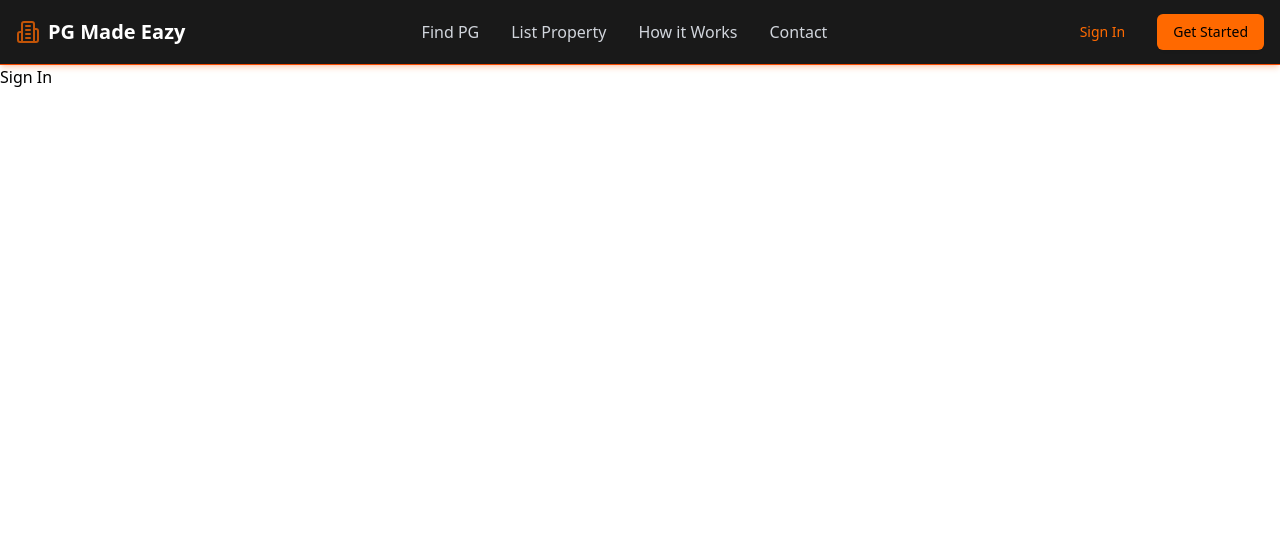
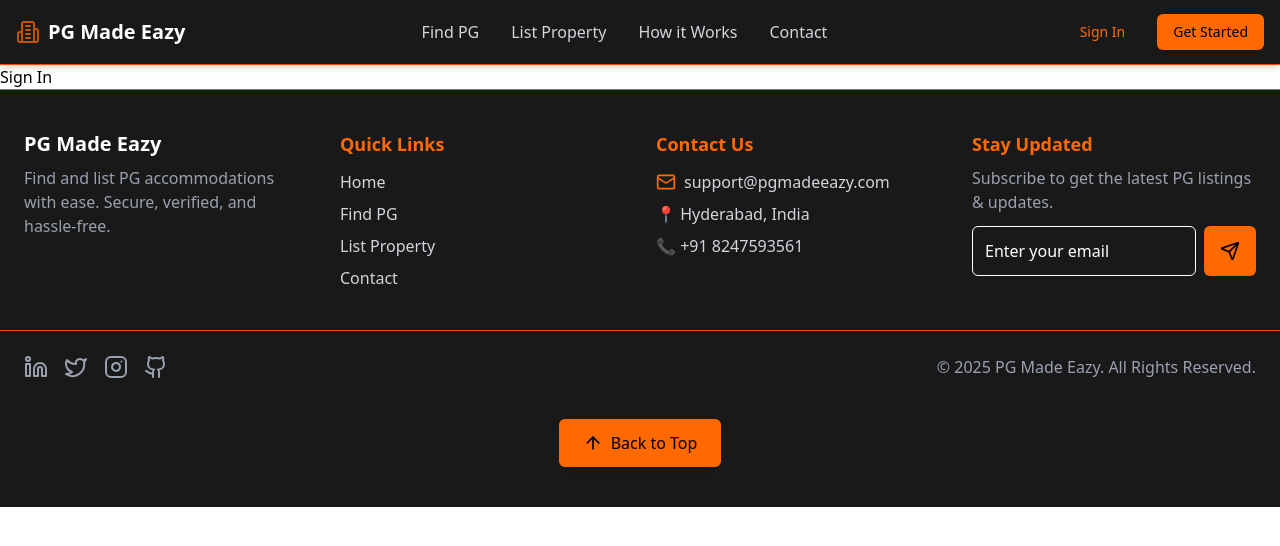
Before and after one commit to VamshiMudiraj05/PGmadeEazy-Client, a React (Vite) app in the folder PGmadeEazy-Client/: page /sign-in in a window 1280 px wide. Shown: the top 546 px of the page. Built offline with nearby package versions, Linux system fonts and the light colour scheme.

Commit message:
Footer with Back to Top button

```diff
--- a/PGmadeEazy-Client/src/App.jsx
+++ b/PGmadeEazy-Client/src/App.jsx
@@ -1,7 +1,7 @@
 import { BrowserRouter as Router } from "react-router-dom";
 import Header from "./components/Header";
 import AppRoutes from "./Routes/AppRoutes";
-
+import Footer from "./components/Footer";
 
 
 export default function App() {
@@ -10,7 +10,7 @@ export default function App() {
       <div className="min-h-screen flex flex-col">
         <Header />
         <AppRoutes />
-
+        <Footer/>
       </div>
     </Router>
   );
--- /dev/null
+++ b/PGmadeEazy-Client/src/components/Footer.jsx
@@ -0,0 +1,96 @@
+import { NavLink } from "react-router-dom";
+import { Mail, Linkedin, Twitter, Instagram, Github, Send, ArrowUp } from "lucide-react";
+
+export default function Footer() {
+
+  // Scroll to Top Function
+  const scrollToTop = () => {
+    window.scrollTo({ top: 0, behavior: "smooth" });
+  };
+
+  return (
+    <footer className="bg-black/90 backdrop-blur-lg border-t border-orange-600 text-gray-300 py-10 relative">
+      <div className="container mx-auto px-6 grid grid-cols-1 sm:grid-cols-2 md:grid-cols-4 gap-8">
+
+        {/* Brand & Description */}
+        <div>
+          <h2 className="text-xl font-bold text-white">PG Made Eazy</h2>
+          <p className="mt-2 text-gray-400">Find and list PG accommodations with ease. Secure, verified, and hassle-free.</p>
+        </div>
+
+        {/* Quick Links */}
+        <div>
+          <h3 className="text-lg font-semibold text-orange-500">Quick Links</h3>
+          <ul className="mt-3 space-y-2">
+            <li><NavLink to="/" className="hover:text-orange-500 transition">Home</NavLink></li>
+            <li><NavLink to="/find-pg" className="hover:text-orange-500 transition">Find PG</NavLink></li>
+            <li><NavLink to="/list-property" className="hover:text-orange-500 transition">List Property</NavLink></li>
+            <li><NavLink to="/contact" className="hover:text-orange-500 transition">Contact</NavLink></li>
+          </ul>
+        </div>
+
+        {/* Contact Info */}
+        <div>
+          <h3 className="text-lg font-semibold text-orange-500">Contact Us</h3>
+          <ul className="mt-3 space-y-2">
+            <li className="flex items-center gap-2"><Mail className="h-5 w-5 text-orange-500" /> support@pgmadeeazy.com</li>
+            <li className="flex items-center gap-2">📍 Hyderabad, India</li>
+            <li className="flex items-center gap-2">📞 +91 8247593561</li>
+          </ul>
+        </div>
+
+        {/* Newsletter Subscription */}
+        <div>
+          <h3 className="text-lg font-semibold text-orange-500">Stay Updated</h3>
+          <p className="mt-2 text-gray-400">Subscribe to get the latest PG listings & updates.</p>
+          <form className="mt-3 flex gap-2">
+            <input
+              type="email"
+              placeholder="Enter your email"
+              className="w-full p-3 text-white placeholder-white bg-transparent border border-white rounded-md focus:ring-2 focus:ring-orange-500 outline-none"
+            />
+            <button type="submit" className="bg-orange-500 px-4 py-3 rounded-md hover:bg-orange-600 transition flex items-center">
+              <Send className="h-5 w-5 text-black" />
+            </button>
+          </form>
+        </div>
+
+      </div>
+
+      {/* Social Media & Copyright */}
+      <div className="border-t border-orange-600 mt-10 pt-6 flex flex-col sm:flex-row justify-between items-center px-6 text-gray-400">
+
+        {/* Social Icons */}
+        <div className="flex space-x-4">
+          <a href="https://www.linkedin.com/in/vamshi05" target="_blank" rel="noopener noreferrer" className="hover:text-orange-500 transition">
+            <Linkedin className="h-6 w-6" />
+          </a>
+          <a href="https://x.com/vamshi_0508" target="_blank" rel="noopener noreferrer" className="hover:text-orange-500 transition">
+            <Twitter className="h-6 w-6" />
+          </a>
+          <a href="https://www.instagram.com/mruh_meme_project_/" target="_blank" rel="noopener noreferrer" className="hover:text-orange-500 transition">
+            <Instagram className="h-6 w-6" />
+          </a>
+          <a href="https://github.com/VamshiMudiraj05" target="_blank" rel="noopener noreferrer" className="hover:text-orange-500 transition">
+            <Github className="h-6 w-6" />
+          </a>
+        </div>
+
+        {/* Copyright Text */}
+        <p className="mt-4 sm:mt-0">© {new Date().getFullYear()} PG Made Eazy. All Rights Reserved.</p>
+      </div>
+
+      {/* Back to Top Button - Centered */}
+      <div className="mt-10 flex justify-center">
+        <button
+          onClick={scrollToTop}
+          className="bg-orange-500 px-6 py-3 rounded-md shadow-lg hover:bg-orange-600 transition transform hover:scale-105 flex items-center gap-2 text-black font-medium"
+        >
+          <ArrowUp className="h-5 w-5" />
+          <span>Back to Top</span>
+        </button>
+      </div>
+
+    </footer>
+  );
+}
```
